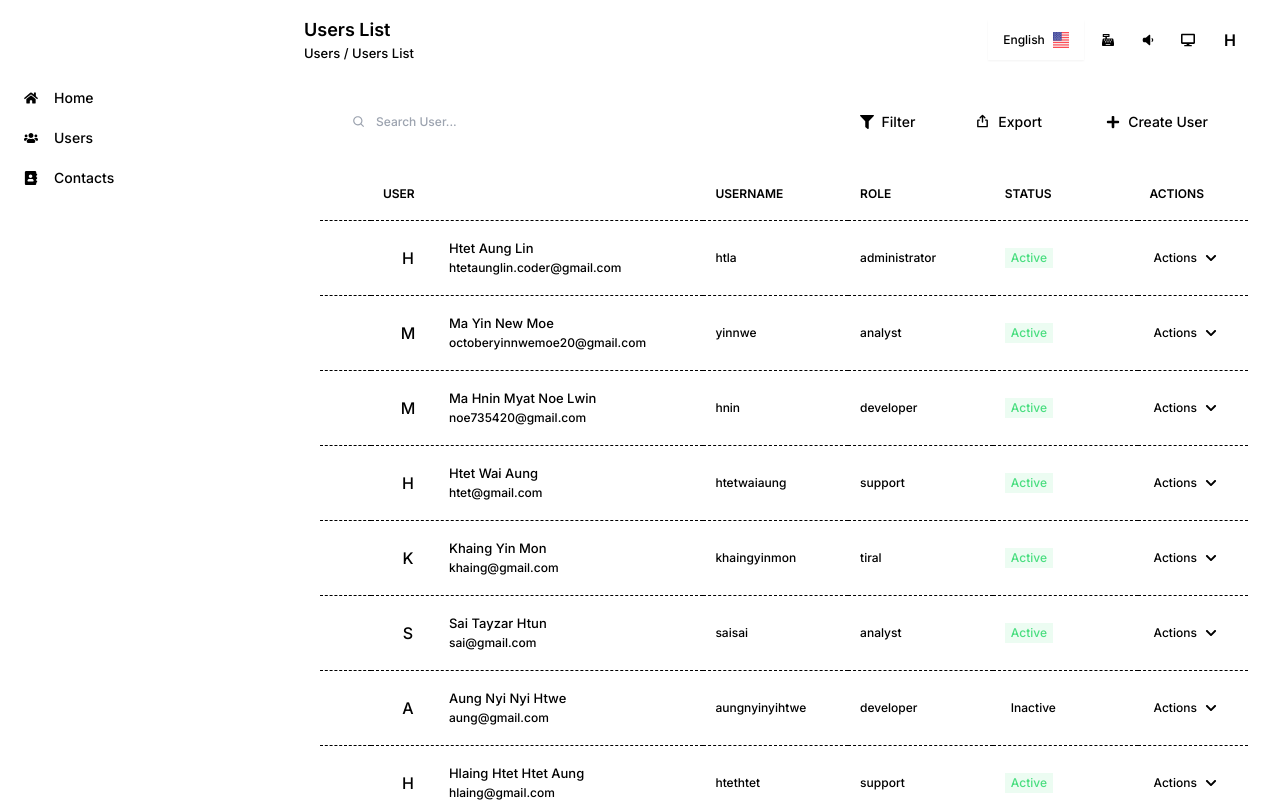
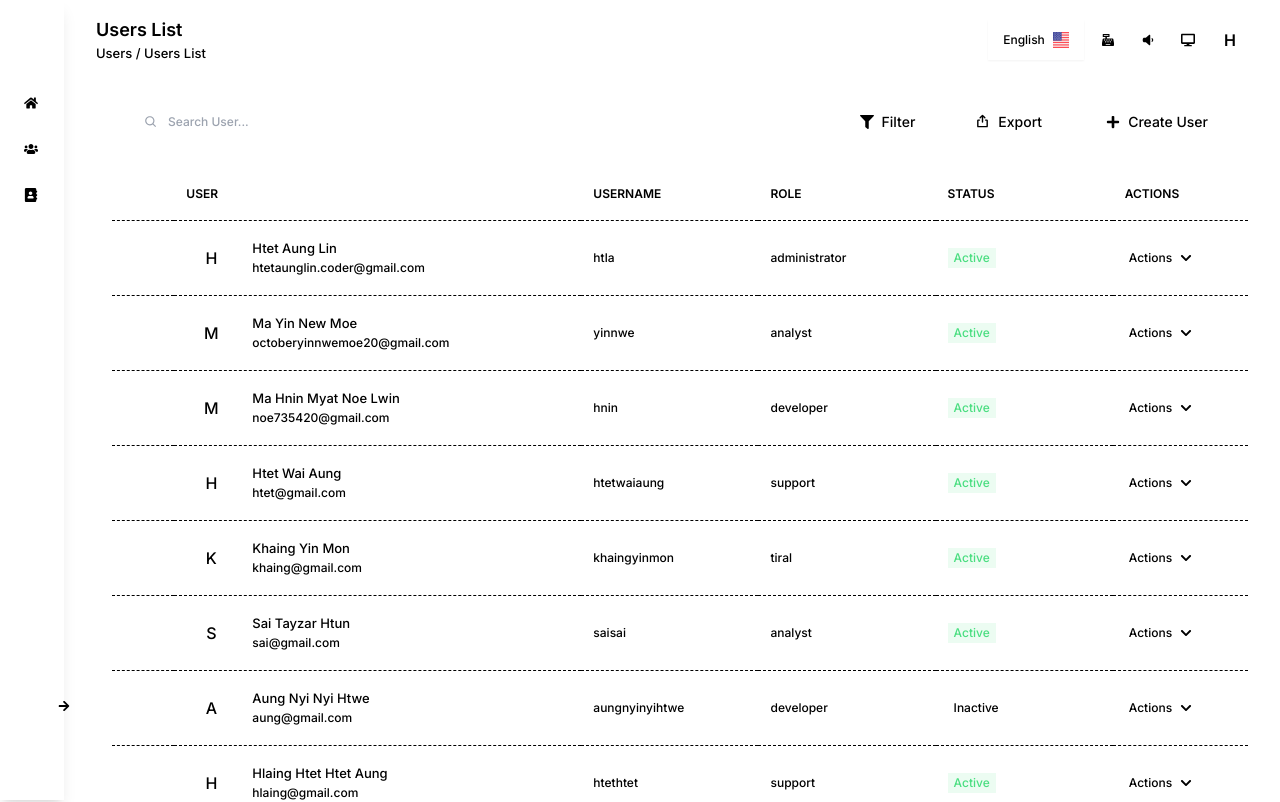
Before and after one commit to HTLA380/PicoSBS-User-Management-Typescript, a Next.js app: page /users in a window 1280 px wide. Shown: the top 802 px of the page. Built offline with nearby package versions, Linux system fonts and the light colour scheme.

Commit message:
feat: add sidebar child menu

```diff
--- a/constants/data.ts
+++ b/constants/data.tsx
@@ -34,6 +34,36 @@ export const pageTitleData = [
     title: "Create Role",
     subtitlePathname: "Roles List",
     subtitle: "Create",
+  },
+];
+
+import { FaAddressBook, FaHome, FaUsers } from "react-icons/fa";
+
+export const sidebarData = [
+  {
+    menu_name: "Home",
+    menu_path: "/",
+    menu_icon: <FaHome />,
+  },
+  {
+    menu_name: "Users",
+    menu_path: "/users",
+    menu_icon: <FaUsers />,
+    menu_child: [
+      {
+        menu_name: "Users List",
+        menu_path: "/users",
+      },
+      {
+        menu_name: "Create User",
+        menu_path: "/users/create",
+      },
+    ],
+  },
+  {
+    menu_name: "Contacts",
+    menu_path: "/contacts",
+    menu_icon: <FaAddressBook />,
   },
 ];
 
--- a/package.json
+++ b/package.json
@@ -14,8 +14,7 @@
     "next-themes": "^0.2.1",
     "react": "^18",
     "react-dom": "^18",
-    "react-icons": "^5.0.1",
-    "zustand": "^4.5.2"
+    "react-icons": "^5.0.1"
   },
   "devDependencies": {
     "@types/node": "^20",
--- a/src/components/MainLayout.tsx
+++ b/src/components/MainLayout.tsx
@@ -21,7 +21,7 @@ const MainLayout: React.FC<MainLayoutInterface> = ({ children }) => {
 
       <main className="relative flex min-h-screen font-medium bg-background text-foreground">
         <Sidebar />
-        <div className="relative flex-1 w-full pb-5 overflow-auto">
+        <div className="relative flex-1 w-full pb-5 overflow-auto pl-16">
           <NavBar />
           <div className="flex flex-col justify-between h-[90%] px-4">
             <div>{children}</div>
--- a/src/components/sidebar/Sidebar.tsx
+++ b/src/components/sidebar/Sidebar.tsx
@@ -1,53 +1,107 @@
 "use client";
 
-import React from "react";
+import React, { useState } from "react";
 import Link from "next/link";
-import { sidebarData } from "./_data/sidebarData";
-import { useSidebarStore } from "@/lib/store";
+import { sidebarData } from "../../../constants/data";
 import { usePathname } from "next/navigation";
+import { FaArrowLeft, FaArrowRight, FaChevronDown } from "react-icons/fa";
+import { Disclosure } from "@headlessui/react";
 
 interface MenuItem {
   menu_name: string;
   menu_icon: React.ReactNode;
   menu_path: string;
+  menu_child?: {
+    menu_name: string;
+    menu_path: string;
+  }[];
 }
 
 const Sidebar: React.FC = () => {
-  const isOpen = useSidebarStore((state) => state.isOpen);
+  const [isOpen, setIsOpen] = useState<boolean>(false);
   const pathname = usePathname();
 
   const renderMenuItem = (menu: MenuItem, index: number) => (
     <div key={index} className="block">
-      <div className="flex w-full justify-between items-center px-4 py-2 text-sm font-medium cursor-pointer hover:text-[#3E97FF]">
-        <Link
-          href={menu.menu_path}
-          className={`flex items-center justify-center gap-4 ${
-            menu.menu_path === pathname
-              ? "text-primary"
-              : "text-muted-foreground "
+      <div className="flex w-full justify-between items-center p-2 text-sm rounded-lg font-medium cursor-pointer">
+        <div
+          className={`flex justify-start gap-4 w-full text-muted-foreground ${
+            menu.menu_child ? "items-start" : "items-center "
           }`}>
-          {menu.menu_icon}
-          <span
-            className={`text-inherit duration-500 ${
-              !isOpen && "opacity-0"
-            } group-hover:opacity-100 whitespace-nowrap`}>
-            {menu.menu_name}
-          </span>
-        </Link>
+          <button
+            onClick={() => setIsOpen((prev) => !prev)}
+            className={`hover:bg-primary-light p-2 rounded-lg ${
+              menu.menu_path === pathname ? "bg-primary-light text-primary" : ""
+            }`}>
+            {menu.menu_icon}
+          </button>
+          {menu.menu_child ? (
+            <div
+              className={`flex flex-col items-start w-full duration-500 ${
+                isOpen ? "opacity-100" : "opacity-0"
+              } `}>
+              <Disclosure>
+                {({ open }) => (
+                  <>
+                    <Disclosure.Button
+                      className={`whitespace-nowrap mt-1.5 inline-flex justify-between items-center mr-3 w-full ${
+                        open ? "text-primary" : "text-inherit"
+                      } ${menu.menu_path === pathname ? "text-primary" : ""}`}>
+                      {menu.menu_name}
+                      <FaChevronDown
+                        className={`w-2 duration-300 ${
+                          open ? "rotate-180 transform" : ""
+                        }`}
+                      />
+                    </Disclosure.Button>
+                    <Disclosure.Panel className="text-sm flex flex-col gap-3 mt-3 whitespace-nowrap">
+                      {menu.menu_child?.map((item) => (
+                        <Link
+                          className={`${
+                            item.menu_path === pathname ? "text-primary" : ""
+                          }`}
+                          key={item.menu_name}
+                          href={item.menu_path}>
+                          {" "}
+                          &#8226; {item.menu_name}
+                        </Link>
+                      ))}
+                    </Disclosure.Panel>
+                  </>
+                )}
+              </Disclosure>
+            </div>
+          ) : (
+            <Link
+              href={menu.menu_path}
+              className={`text-inherit duration-500 ${
+                isOpen ? "opacity-100" : "opacity-0"
+              } ${
+                menu.menu_path === pathname ? "text-primary" : ""
+              } whitespace-nowrap`}>
+              {menu.menu_name}
+            </Link>
+          )}
+        </div>
       </div>
     </div>
   );
 
   return (
     <div
-      className={`min-h-[100vh] bg-secondary fixed top-0 left-0 px-2 pt-20 ${
+      className={`bg-secondary shadow-lg fixed top-0 bottom-0 left-0 px-2 pt-20 ${
         isOpen ? "w-[17rem]" : "w-16"
-      } duration-500 relative hover:w-[17rem] group`}>
-      <div className="flex flex-col gap-1 overflow-hidden">
+      } duration-500 z-40`}>
+      <div className="flex flex-col overflow-hidden">
         {sidebarData.map((menu: MenuItem, index: number) =>
           renderMenuItem(menu, index)
         )}
       </div>
+      <button
+        onClick={() => setIsOpen((prev) => !prev)}
+        className="absolute text-xs bottom-20 right-0 translate-x-1/2 text-primary-foreground bg-primary p-2 rounded-lg">
+        {isOpen ? <FaArrowLeft /> : <FaArrowRight />}
+      </button>
     </div>
   );
 };
--- a/src/components/sidebar/_data/sidebarData.tsx
+++ /dev/null
@@ -1,19 +0,0 @@
-import { FaAddressBook, FaHome, FaUsers } from "react-icons/fa";
-
-export const sidebarData = [
-  {
-    menu_name: "Home",
-    menu_path: "/",
-    menu_icon: <FaHome />,
-  },
-  {
-    menu_name: "Users",
-    menu_path: "/users",
-    menu_icon: <FaUsers />,
-  },
-  {
-    menu_name: "Contacts",
-    menu_path: "/contacts",
-    menu_icon: <FaAddressBook />,
-  },
-];
--- a/src/lib/store.ts
+++ /dev/null
@@ -1,11 +0,0 @@
-import { create } from "zustand";
-
-interface SidebarState {
-  isOpen: boolean;
-  toggleSidebar: () => void;
-}
-
-export const useSidebarStore = create<SidebarState>((set) => ({
-  isOpen: false,
-  toggleSidebar: () => set((state) => ({ isOpen: !state.isOpen })),
-}));
```
Also changed, not shown: 1 other file (tests, documents, lock files or other folders).
